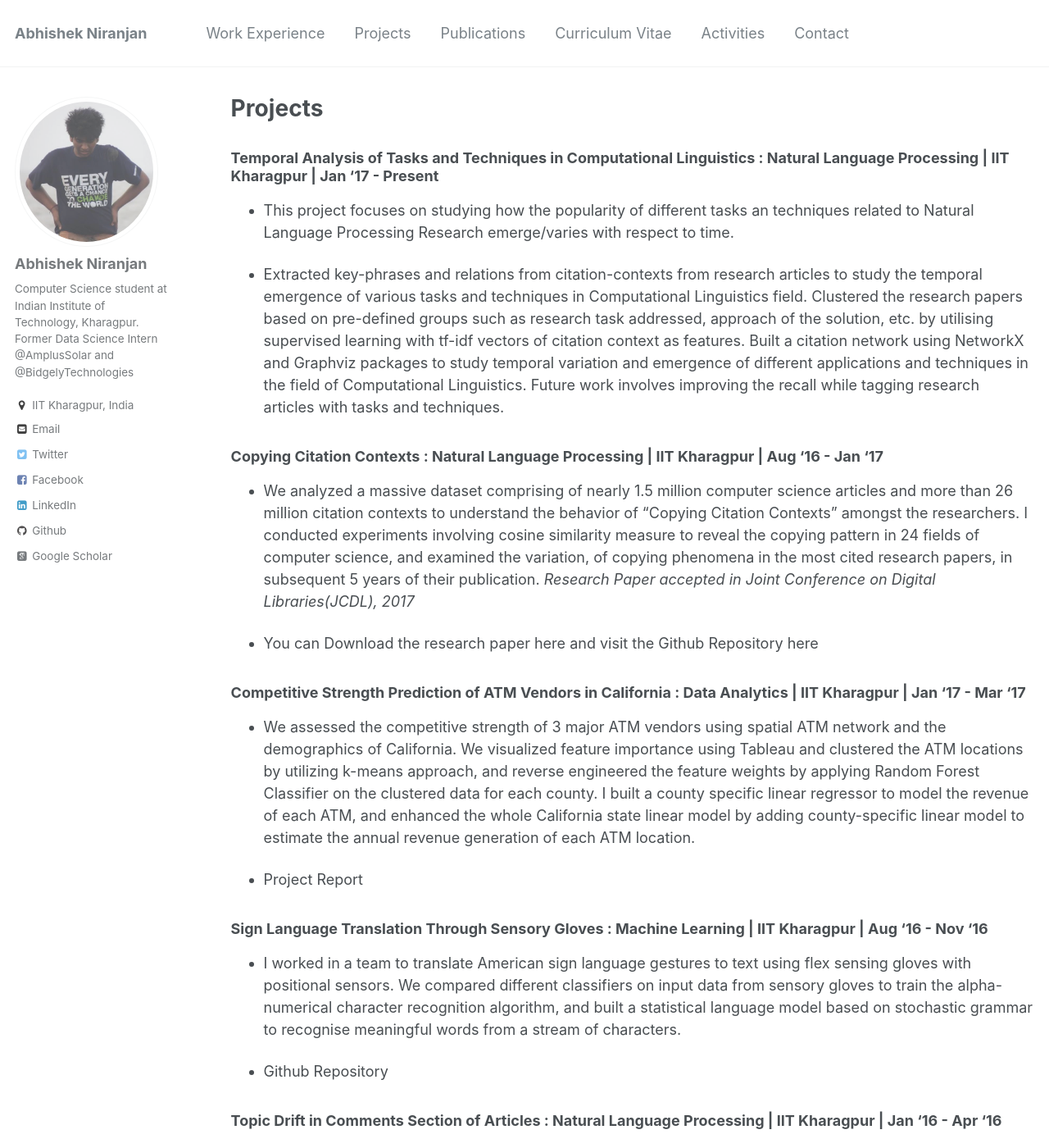
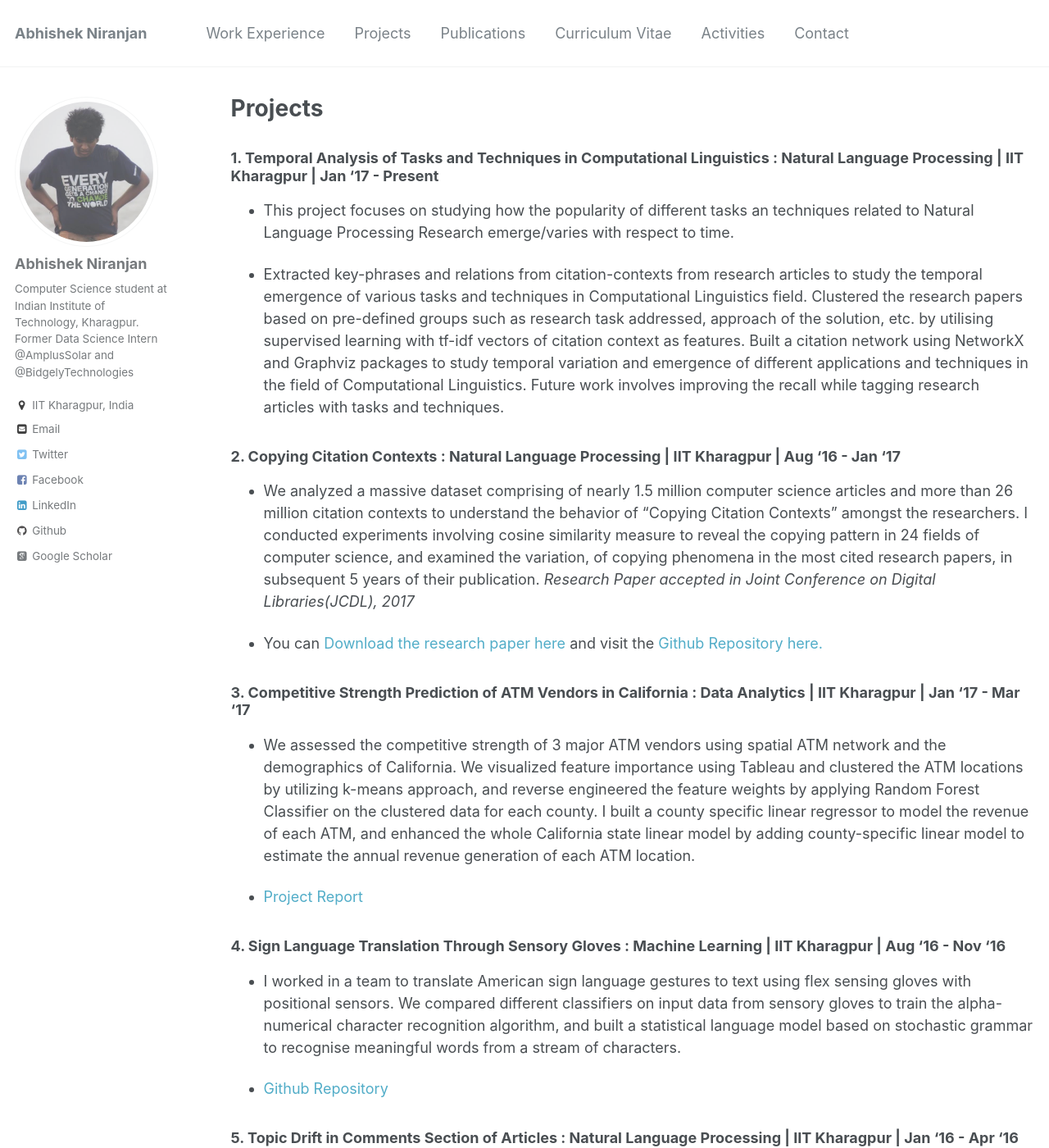
Before and after one commit to abhishek-niranjan/abhishek-niranjan.github.io, a Jekyll site: the page built from _pages/projects.md, in a window 1280 px wide and 1400 px high. Shown: the whole window at 82% size. Built offline with Jekyll 4.4.1, drawn with Linux system fonts in a browser that asks for light colours; some web fonts are replaced; some of the changed text lies outside the part shown.

Commit message:
Single Project Page with hyperlinks

```diff
--- a/_pages/projects.md
+++ b/_pages/projects.md
@@ -12,42 +12,42 @@ author_profile: true
 {% endfor %} -->
 
 
-### Temporal Analysis of Tasks and Techniques in Computational Linguistics : Natural Language Processing | IIT Kharagpur | Jan '17 - Present
+### 1. Temporal Analysis of Tasks and Techniques in Computational Linguistics : Natural Language Processing | IIT Kharagpur | Jan '17 - Present
 
 * This project focuses on studying how the popularity of different tasks an techniques related to Natural Language Processing Research emerge/varies with respect to time.
 
 * Extracted key-phrases and relations from citation-contexts from research articles to study the temporal emergence of various tasks and techniques in Computational Linguistics field. Clustered the research papers based on pre-defined groups such as research task addressed, approach of the solution, etc. by utilising supervised learning with tf-idf vectors of citation context as features. Built a citation network using NetworkX and Graphviz packages to study temporal variation and emergence of different applications and techniques in the field of Computational Linguistics. Future work involves improving the recall while tagging research articles with tasks and techniques.
 
 
-### Copying Citation Contexts : Natural Language Processing | IIT Kharagpur | Aug '16 - Jan '17
+### 2. Copying Citation Contexts : Natural Language Processing | IIT Kharagpur | Aug '16 - Jan '17
 
 * We analyzed a massive dataset comprising of nearly 1.5 million computer science articles and more than 26 million citation
 contexts to understand the behavior of "Copying Citation Contexts" amongst the researchers. I conducted experiments involving cosine similarity measure to reveal the copying pattern in 24 fields of computer science, and examined the variation, of copying phenomena in the most cited research papers, in subsequent 5 years of their publication. _Research Paper accepted in Joint Conference on Digital Libraries(JCDL), 2017_
 
-* You can [Download the research paper here](https://arxiv.org/pdf/1705.02499.pdf) and visit the [Github Repository here](https://github.com/abhishek-niranjan/Citation-Reuse-and-Copying)
+* You can <span style="color:#52ADC8;"> [Download the research paper here](https://arxiv.org/pdf/1705.02499.pdf)</span> and visit the <span style="color:#52ADC8;">[Github Repository here.](https://github.com/abhishek-niranjan/Citation-Reuse-and-Copying)</span>
 
-### Competitive Strength Prediction of ATM Vendors in California : Data Analytics | IIT Kharagpur | Jan '17 - Mar '17
+### 3. Competitive Strength Prediction of ATM Vendors in California : Data Analytics | IIT Kharagpur | Jan '17 - Mar '17
 
 * We assessed the competitive strength of 3 major ATM vendors using spatial ATM network and the demographics of California. We visualized feature importance using Tableau and clustered the ATM locations by utilizing k-means approach, and reverse engineered the feature weights by applying Random Forest Classifier on the clustered data for each county. I built a county specific linear regressor to model the revenue of each ATM, and enhanced the whole California state linear model by adding county-specific linear model to estimate the annual revenue generation of each ATM location.
 
-* [Project Report](https://abhishek-niranjan.github.io/files/prj3.pdf)
+* <span style="color:#52ADC8;">[Project Report](https://abhishek-niranjan.github.io/files/prj3.pdf)</span>
 
-### Sign Language Translation Through Sensory Gloves : Machine Learning | IIT Kharagpur | Aug '16 - Nov '16
+### 4. Sign Language Translation Through Sensory Gloves : Machine Learning | IIT Kharagpur | Aug '16 - Nov '16
 
 * I worked in a team to translate American sign language gestures to text using flex sensing gloves with positional sensors. We compared different classifiers on input data from sensory gloves to train the alpha-numerical character recognition algorithm, and built a statistical language model based on stochastic grammar to recognise meaningful words from a stream of characters.
 
-* [Github Repository](https://github.com/abhishek-niranjan/SignToSpeech)
+* <span style="color:#52ADC8;">[Github Repository](https://github.com/abhishek-niranjan/SignToSpeech)</span>
 
-### Topic Drift in Comments Section of Articles : Natural Language Processing | IIT Kharagpur | Jan '16 - Apr '16
+### 5. Topic Drift in Comments Section of Articles : Natural Language Processing | IIT Kharagpur | Jan '16 - Apr '16
 
 * I studied the phenomena of Topic Drifting in the comments section of an online article by identifying the comment which
 deviates from the topics touched by the article or discussion in the prior comments. I applied LDA (Latent Dirichlet Allocation) Model to generate the topics associated with the content of the article, Thus, tagging article sentences to the corresponding topic. I finally employed cosine similarity metric to map comments to the topics generated from the article to filter out the true negatives.
 
-* [Final Term Project Presentation](https://abhishek-niranjan.github.io/files/prj5.pdf)
+* <span style="color:#52ADC8;">[Final Term Project Presentation](https://abhishek-niranjan.github.io/files/prj5.pdf)</span>
 
-### Data Extractor from 2D Plots : Software Development | IIT Kharagpur | Mar '16 - Apr '16
+### 6. Data Extractor from 2D Plots : Software Development | IIT Kharagpur | Mar '16 - Apr '16
 
 * I worked in a team of 15 members in Inter-Hall Software Development Competition to build a graph extractor that detects
 plots in any PDF and digitizes the graphs. I was responsible to build a module which digitizes the plot lines using the pixel values from the graphical(BW) image by aptly scaling them to the given range of the axes imported from the OCR module using Python Imaging Library.
 
-* [Github Repository](https://github.com/abhishek-niranjan/Opensoft-2016)
+* <span style="color:#52ADC8;">[Github Repository](https://github.com/abhishek-niranjan/Opensoft-2016)</span>
```
